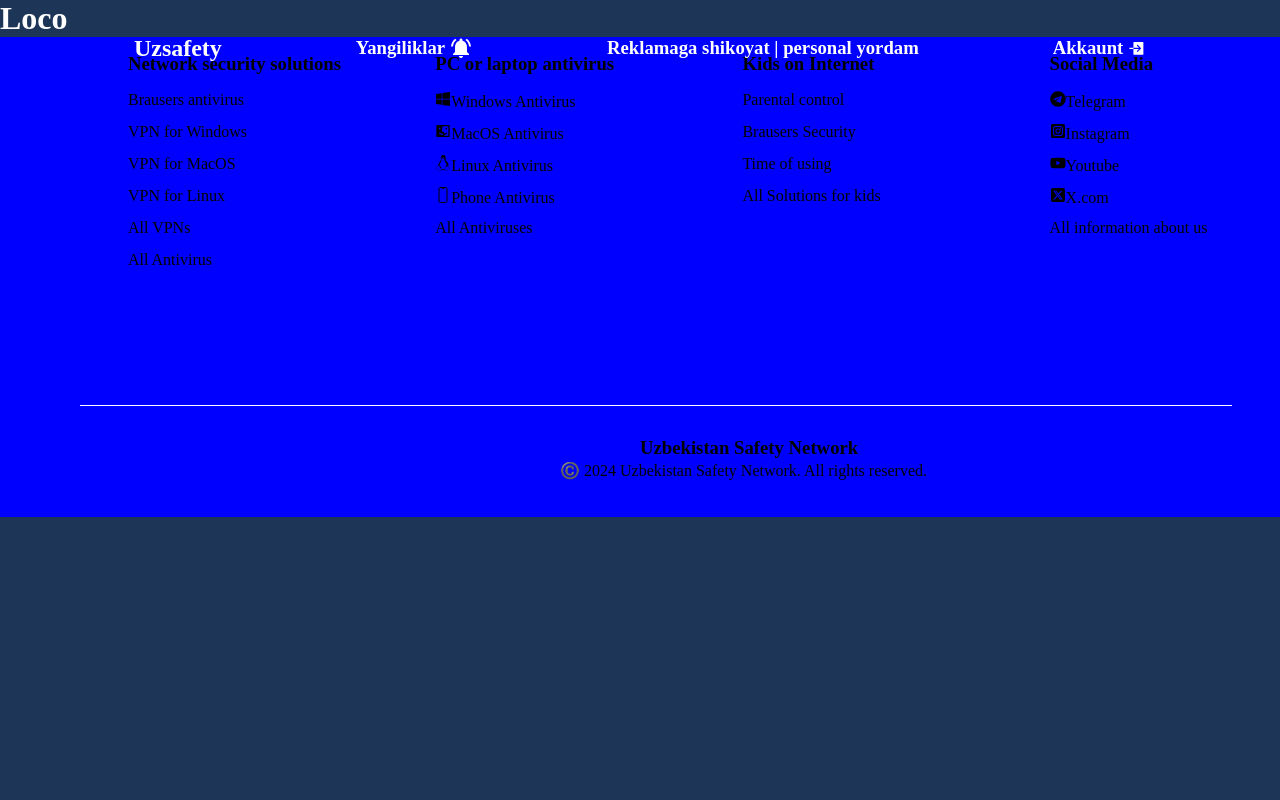
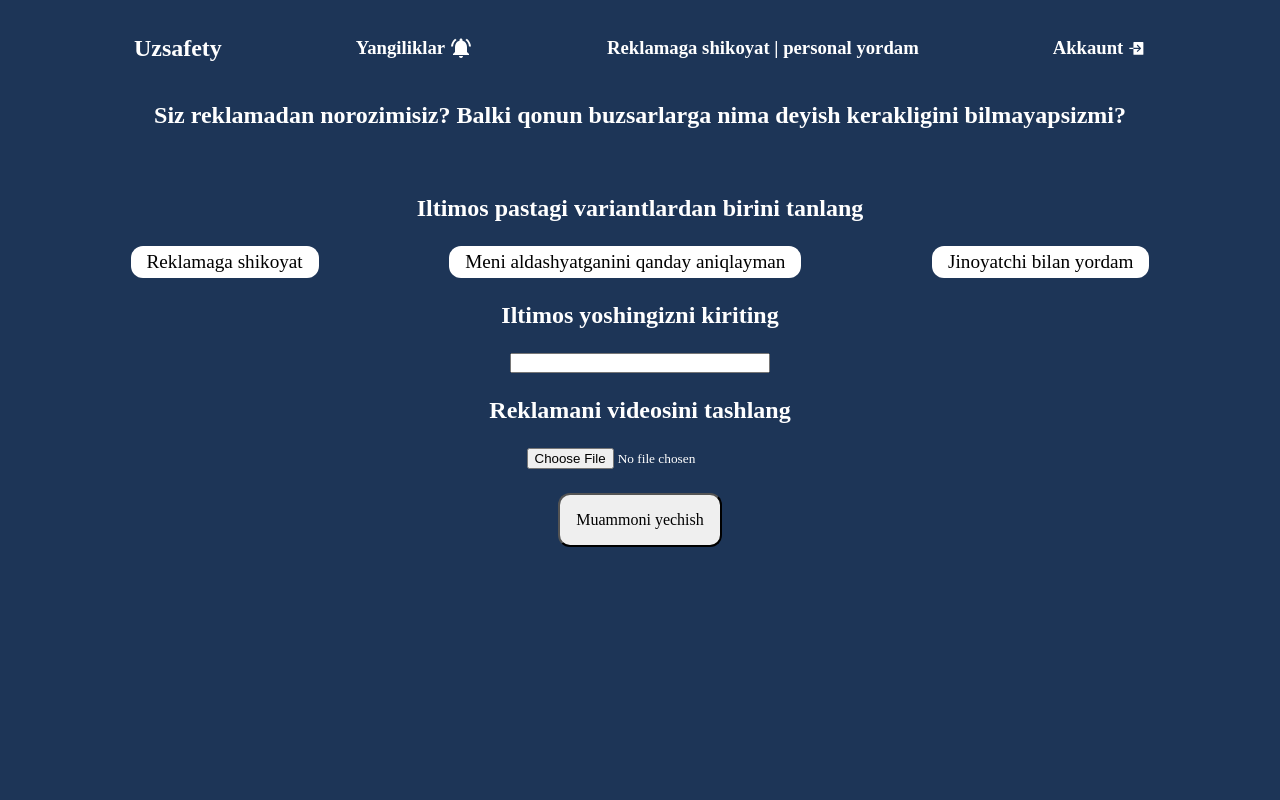
Before and after one commit to Ozodbek3/Cyber_Security, a React (Create React App) app: page /report in a window 1280 px wide. Shown: the top 800 px of the page. Built offline with nearby package versions, Linux system fonts and the light colour scheme.

Commit message:
report 80%

```diff
--- a/src/containers/ReportPage/ReportContainer.jsx
+++ b/src/containers/ReportPage/ReportContainer.jsx
@@ -1,8 +1,77 @@
+import { useState } from "react"
+import { useNavigate } from "react-router-dom";
 import styled from "styled-components"
 
+const Container = styled.div`
+    display: flex;
+    height: 100vh;
+    width: 100%;
+    margin-top: 8%;
+    flex-direction: column;
+`
+const Muammo = styled.div`
+    display: flex;
+    align-items: center;
+    flex-direction: column;
+    gap: 10%;
+    height: 30%;
+    width: 100%;
+`
+const Title = styled.h2`
+    text-align: center;
+    color: white;
+    cursor: default !important;
+`
+const Option = styled.button`
+    display: flex;
+    padding: 1rem;
+    height: 2rem;
+    align-items: center;
+    border-radius: 12px;
+    font-size: larger;
+    border: 1px;
+    cursor: pointer;
+    background-color: white;
+    &:hover{
+        background-color: #dbdbdb;
+    }
+    &:focus{
+        border: 4px solid black;
+    }
+`
+const BtnCon = styled.div`
+    display: flex;
+    justify-content: space-evenly;
+    height: 20%;
+    width: 100%;
+`
+const Yosh = styled.input`
+    width: 20%;
+`
+const Button = styled.button`
+    padding: 1rem;
+    font-size: medium;
+    border-radius: 12px;
+`
 const ReportContainer = () => {
+    const navigate = useNavigate()
     return(
-        <h1>Loco</h1>
+        <Container>
+            <Muammo>
+                <Title>Siz reklamadan norozimisiz? Balki qonun buzsarlarga nima deyish kerakligini bilmayapsizmi?</Title> <br />
+                <Title>Iltimos pastagi variantlardan birini tanlang</Title>
+                <BtnCon>
+                    <Option>Reklamaga shikoyat</Option>
+                    <Option>Meni aldashyatganini qanday aniqlayman</Option>
+                    <Option>Jinoyatchi bilan yordam</Option>
+                </BtnCon>
+                <Title>Iltimos yoshingizni kiriting</Title>
+                <Yosh type="text" />
+                <Title>Reklamani videosini tashlang</Title>
+                <input type="file" />
+                <Button onClick={navigate("/report/chat")}>Muammoni yechish</Button>
+            </Muammo>
+        </Container>
     )
 }
 
```
